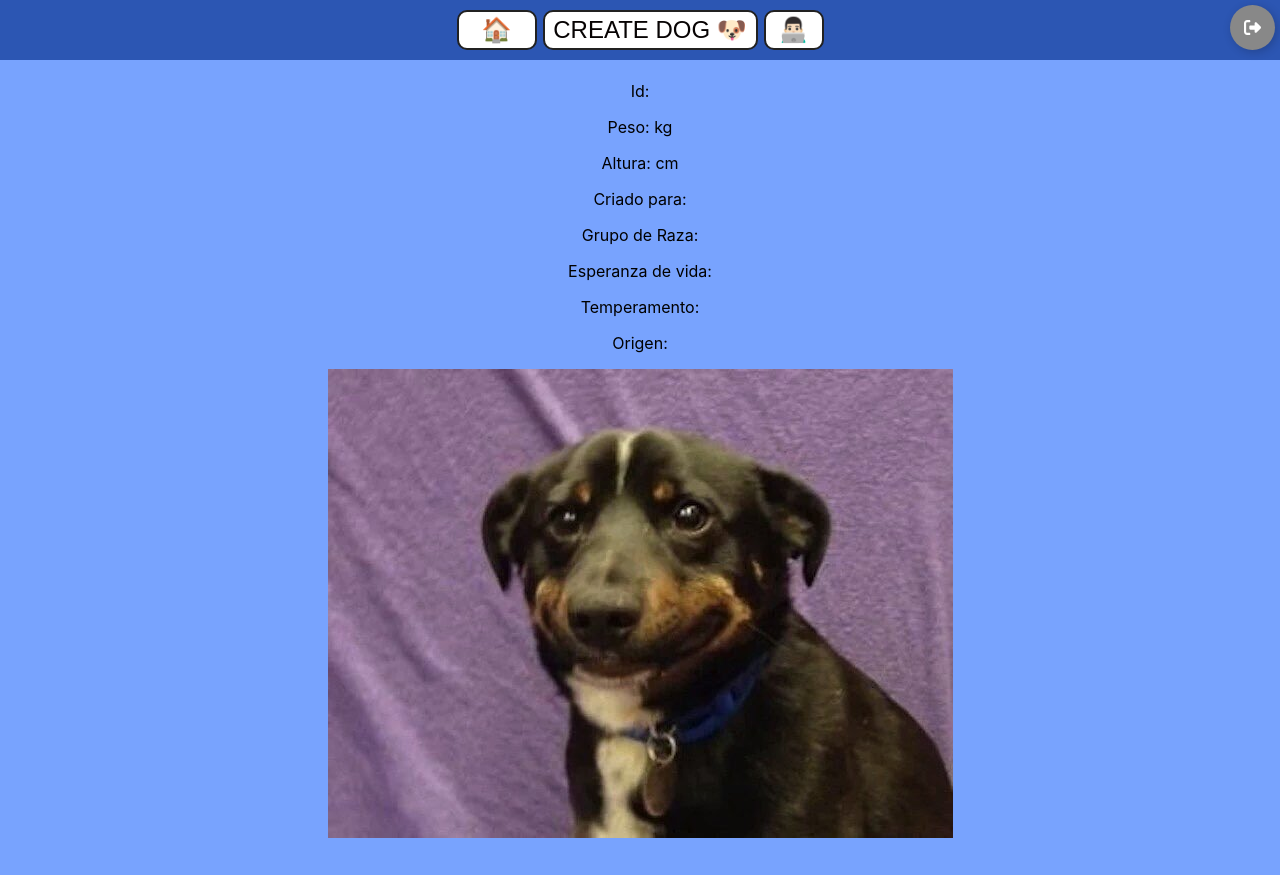
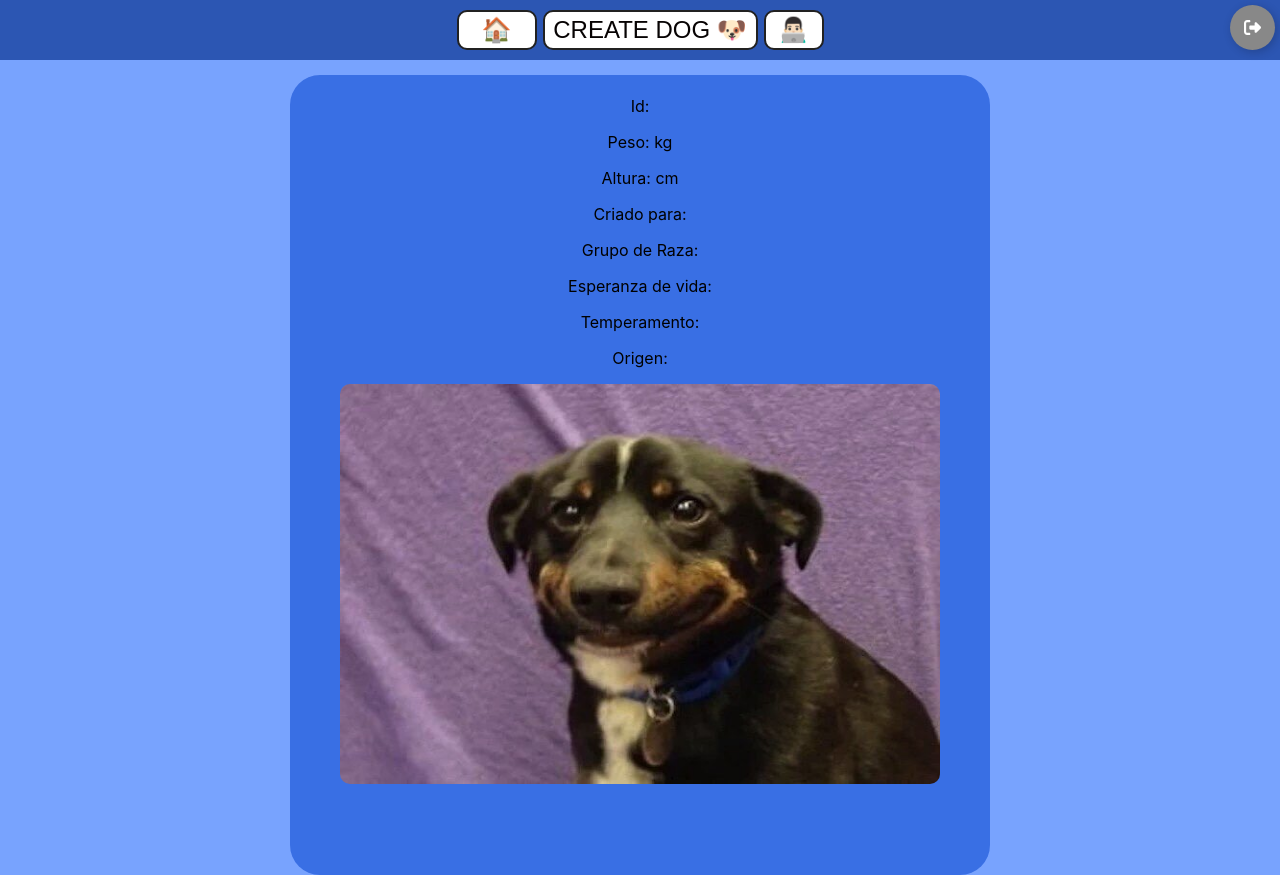
Before and after one commit to ValentinoJerez/ProyectoIntegradorDogs, a React (Vite) app in the folder client/: page /Detail/1 in a window 1280 px wide. Before the commit the page ends 842 px from the top, so only its background shows below. Built offline with nearby package versions, Linux system fonts and the light colour scheme; no server answers.

Commit message:
Estilos en Detail

```diff
--- a/client/src/views/Detail/Detail.jsx
+++ b/client/src/views/Detail/Detail.jsx
@@ -20,10 +20,9 @@ function Detail(){
         return setDogs([]);
     }, []);
 
-console.log(dogs);
-
     return(
-        <div>
+        <div className={style.containerDetail}>
+            <div className={style.detail}>
                 <h1>{dogs?.name}</h1>
                 <p>Id: {dogs?.id}</p>
                 <p>Peso: {dogs.weight?.metric} kg</p>
@@ -34,7 +33,8 @@ console.log(dogs);
                 <p>Temperamento: {dogs?.temperament}</p>
                 <p>Origen: {dogs?.origin}</p>
                 {/* Me pregunto si hay una imagen, si no pongo una por default */}
-            <img src={dogs.reference_image_id ? `https://cdn2.thedogapi.com/images/${dogs.reference_image_id}.jpg` : ImageDefault} alt="Image Dog"/>
+                <img className={style.image} src={dogs.reference_image_id ? `https://cdn2.thedogapi.com/images/${dogs.reference_image_id}.jpg` : ImageDefault} alt="Image Dog"/>
+            </div>
         </div>
     )
 }
--- a/client/src/views/Detail/Detail.module.css
+++ b/client/src/views/Detail/Detail.module.css
@@ -0,0 +1,24 @@
+.containerDetail{
+    display: flex;
+    justify-content: center;
+    align-items: center;
+    margin-top: 30px;
+    margin-bottom: 20px;
+    margin: 0 auto;
+}
+
+.detail{
+    align-items: center;
+    width: 700px;
+    height: 800px;
+    border-radius: 30px;
+    background: #396FE4;
+    /* box-shadow: 15px 15px 30px rgb(46, 46, 46),
+             -15px -15px 30px rgb(60, 60, 60); */
+}
+
+.image {
+    width: 600px;
+    height: 400px;
+    border-radius: 10px;
+}
```
Lines whose indentation alone changed are shown as unchanged.
